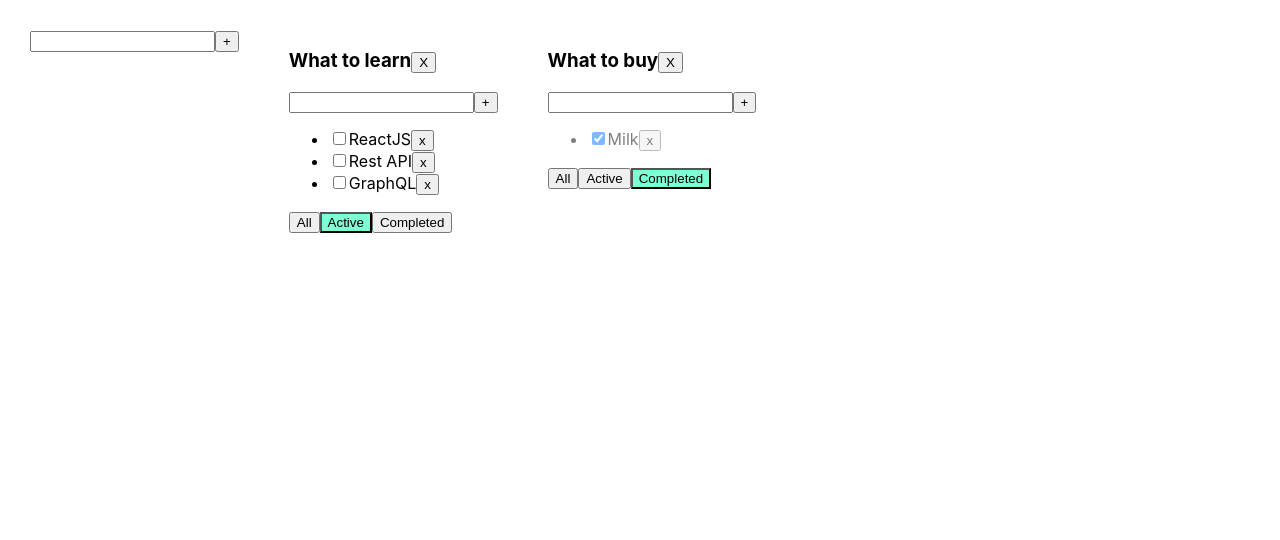
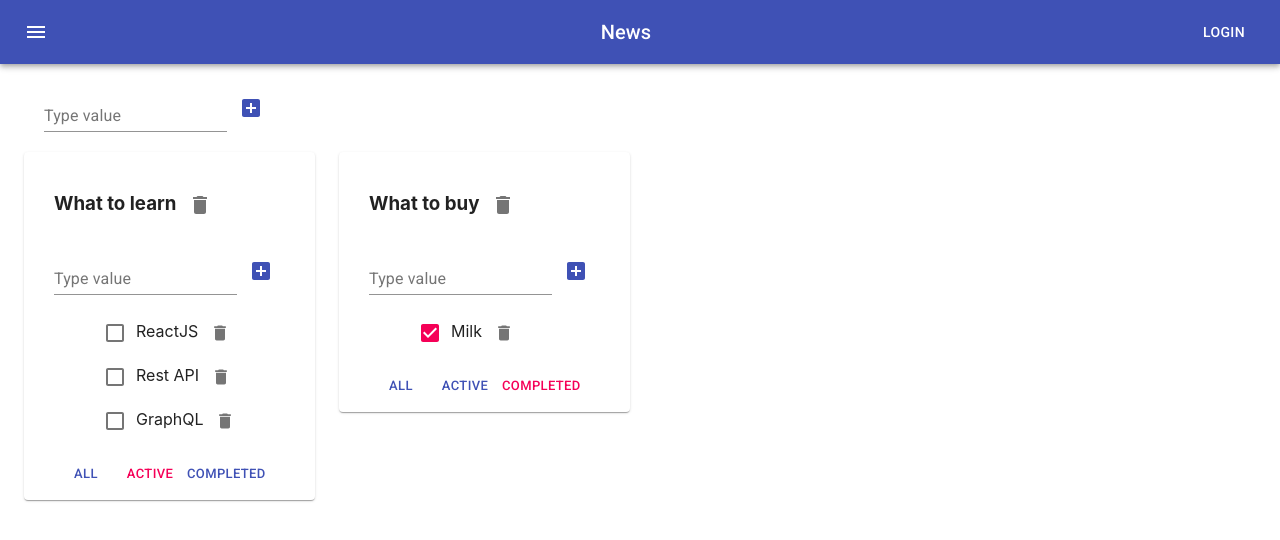
Before and after one commit to tigergrins/todo-list, a React (Create React App) app: page / in a window 1280 px wide. Shown: the top 540 px of the page. Built offline with nearby package versions, Linux system fonts and the light colour scheme.

Commit message:
lesson 7

```diff
--- a/package.json
+++ b/package.json
@@ -3,6 +3,8 @@
   "version": "0.1.0",
   "private": true,
   "dependencies": {
+    "@material-ui/core": "^4.12.2",
+    "@material-ui/icons": "^4.11.2",
     "@testing-library/jest-dom": "^4.2.4",
     "@testing-library/react": "^9.3.2",
     "@testing-library/user-event": "^7.1.2",
--- a/public/index.html
+++ b/public/index.html
@@ -24,7 +24,8 @@
       work correctly both with client-side routing and a non-root public URL.
       Learn how to configure a non-root public URL by running `npm run build`.
     -->
-    <title>React App</title>
+    <title>Todo List</title>
+    <link rel="stylesheet" href="https://fonts.googleapis.com/css?family=Roboto:300,400,500,700&display=swap" />
   </head>
   <body>
     <noscript>You need to enable JavaScript to run this app.</noscript>
--- a/src/App.css
+++ b/src/App.css
@@ -1,16 +1,16 @@
-.App {
-  padding: 30px;
-  display: flex;
-}
+/*.App {*/
+/*  padding: 30px;*/
+/*  display: flex;*/
+/*}*/
 
-.App > div {
-  margin-right: 50px;
-}
+/*.App > div {*/
+/*  margin-right: 50px;*/
+/*}*/
 
-.activeFilter {
-  background-color: aquamarine;
-}
+/*.activeFilter {*/
+/*  background-color: aquamarine;*/
+/*}*/
 
-.isDone {
-  opacity: 0.5;
-}
+/*.isDone {*/
+/*  opacity: 0.5;*/
+/*}*/
--- a/src/App.tsx
+++ b/src/App.tsx
@@ -3,6 +3,8 @@ import './App.css';
 import {Todolist, TaskType} from './Todolist';
 import {v1} from 'uuid';
 import {AddItemForm} from './components/AddItemForm/AddItemForm';
+import {AppBar, Toolbar, IconButton, Typography, Button, Container, Grid, Paper} from '@material-ui/core';
+import {Menu} from '@material-ui/icons';
 
 export type FilterValuesType = 'all' | 'active' | 'completed';
 
@@ -110,8 +112,23 @@ function App() {
 
     return (
         <div className="App">
-            <AddItemForm addItemProps={addTodoList} />
+            <AppBar position="static">
+                <Toolbar style={{justifyContent: 'space-between'}}>
+                    <IconButton edge="start" color="inherit" aria-label="menu">
+                        <Menu/>
+                    </IconButton>
+                    <Typography variant="h6">
+                        News
+                    </Typography>
+                    <Button color="inherit">Login</Button>
+                </Toolbar>
+            </AppBar>
+            <Container fixed>
+                <Grid container style={{padding: '20px'}}>
+                    <AddItemForm addItemProps={addTodoList}/>
+                </Grid>
 
+                <Grid container spacing={3}>
                     {
                         todoLists.map((tl) => {
                             let tasksForTodolist = taskObj[tl.id];
@@ -124,7 +141,8 @@ function App() {
                             }
 
                             return (
-                        <div>
+                                <Grid item>
+                                    <Paper style={{padding: '10px 30px'}}>
                                         <Todolist
                                             key={tl.id}
                                             id={tl.id}
@@ -138,11 +156,13 @@ function App() {
                                             filter={tl.filter}
                                             changeTodoListTitle={changeTodoListTitle}
                                             removeTodolist={removeTodolist}/>
-                        </div>
+                                    </Paper>
+                                </Grid>
                             )
                         })
                     }
-
+                </Grid>
+            </Container>
         </div>
     );
 }
--- a/src/Todolist.tsx
+++ b/src/Todolist.tsx
@@ -2,6 +2,8 @@ import React, {ChangeEvent} from 'react';
 import {FilterValuesType} from './App';
 import {AddItemForm} from './components/AddItemForm/AddItemForm';
 import {EditableSpan} from './components/EditableSpan/EditableSpan';
+import {Button, Checkbox, IconButton} from '@material-ui/core';
+import {Delete} from '@material-ui/icons';
 
 export type TaskType = {
     id: string
@@ -38,11 +40,13 @@ export function Todolist(props: PropsType) {
 
     return <div>
         <h3>
-            <EditableSpan title={props.title} onchangeTitle={changeTodoListTitle} />
-            <button onClick={removeTodolist}>X</button>
+            <EditableSpan title={props.title} onchangeTitle={changeTodoListTitle}/>
+            <IconButton aria-label="delete" onClick={removeTodolist}>
+                <Delete/>
+            </IconButton>
         </h3>
         <AddItemForm addItemProps={addTask}/>
-        <ul>
+        <ul style={{listStyle: 'none'}}>
             {
                 props.tasks.map(t => {
 
@@ -52,23 +56,29 @@ export function Todolist(props: PropsType) {
                     const onChangeTitleHandler = (newTitle: string) => props.changeTaskTitle(t.id, newTitle, props.id)
 
                     return <li key={t.id} className={t.isDone ? 'isDone' : ''}>
-                        <input
-                            onChange={onChangeStatusHandler}
-                            type="checkbox"
-                            checked={t.isDone}/>
+                        <Checkbox onChange={onChangeStatusHandler}
+                                  checked={t.isDone}/>
                         <EditableSpan onchangeTitle={onChangeTitleHandler} title={t.title}/>
-                        <button onClick={onClickHandler}>x</button>
+                        <IconButton aria-label="delete" onClick={onClickHandler}>
+                            <Delete fontSize="small"/>
+                        </IconButton>
                     </li>
                 })
             }
         </ul>
         <div>
-            <button className={props.filter === 'all' ? 'activeFilter' : ''} onClick={onAllClickHandler}>All</button>
-            <button className={props.filter === 'active' ? 'activeFilter' : ''} onClick={onActiveClickHandler}>Active
-            </button>
-            <button className={props.filter === 'completed' ? 'activeFilter' : ''}
+            <Button size={'small'}
+                    color={props.filter === 'all' ? 'secondary' : 'primary'}
+                    onClick={onAllClickHandler}>All
+            </Button>
+            <Button size={'small'}
+                    color={props.filter === 'active' ? 'secondary' : 'primary'}
+                    onClick={onActiveClickHandler}>Active
+            </Button>
+            <Button size={'small'}
+                    color={props.filter === 'completed' ? 'secondary' : 'primary'}
                     onClick={onCompletedClickHandler}>Completed
-            </button>
+            </Button>
         </div>
     </div>
 }
--- a/src/components/AddItemForm/AddItemForm.tsx
+++ b/src/components/AddItemForm/AddItemForm.tsx
@@ -1,5 +1,7 @@
 import React, {useState, ChangeEvent, KeyboardEvent} from 'react';
 import style from './AddItemForm.module.css'
+import {Button, IconButton, TextField} from '@material-ui/core';
+import {AddBox, Delete} from '@material-ui/icons';
 
 type AddItemFormPropsType = {
     addItemProps: (title: string) => void
@@ -36,13 +38,17 @@ export const AddItemForm: React.FC<AddItemFormPropsType> = ({addItemProps}) => {
 
     return (
         <div>
-            <input type="text"
-                   value={title}
-                   className={error ? style.error : ''}
-                   onChange={onchangeInputHandler}
-                   onKeyPress={onKeyPressHandler}/>
-            <button onClick={onclickButtonHandler}>+</button>
-            {error && <div className={style.errorMessage}>{error}</div>}
+            <TextField value={title}
+                       label={'Type value'}
+                       error={!!error}
+                       helperText={error}
+                       onChange={onchangeInputHandler}
+                       onKeyPress={onKeyPressHandler}/>
+            <IconButton aria-label="add"
+                        color="primary"
+                        onClick={onclickButtonHandler}>
+                <AddBox fontSize="medium"/>
+            </IconButton>
         </div>
     )
 }
--- a/src/components/EditableSpan/EditableSpan.tsx
+++ b/src/components/EditableSpan/EditableSpan.tsx
@@ -1,4 +1,5 @@
 import React, {ChangeEvent, useState} from 'react';
+import {TextField} from '@material-ui/core';
 
 type EditableSpanPropsType = {
     title: string
@@ -20,9 +21,9 @@ export function EditableSpan(props: EditableSpanPropsType) {
     const onChangeHandler = (e: ChangeEvent<HTMLInputElement>) => setTitle(e.currentTarget.value)
 
     return editMode ?
-        <input value={title}
-               onBlur={activateViewMode}
-               onChange={onChangeHandler}
-               autoFocus/> :
+        <TextField value={title}
+                   onBlur={activateViewMode}
+                   onChange={onChangeHandler}
+                   autoFocus/> :
         <span onDoubleClick={activateEditMode}>{props.title}</span>
 }
```
Also changed, not shown: 1 other file (tests, documents, lock files or other folders). Lines whose indentation alone changed are shown as unchanged.
